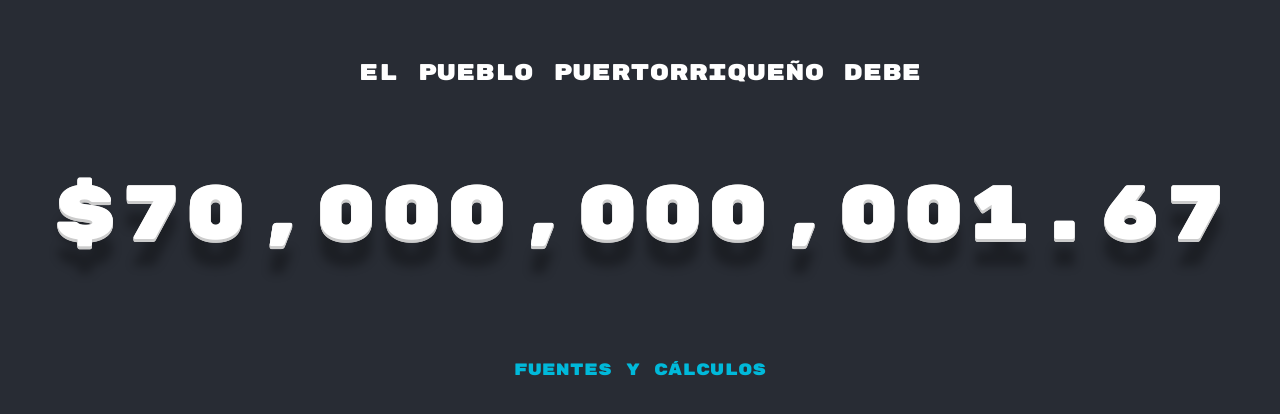
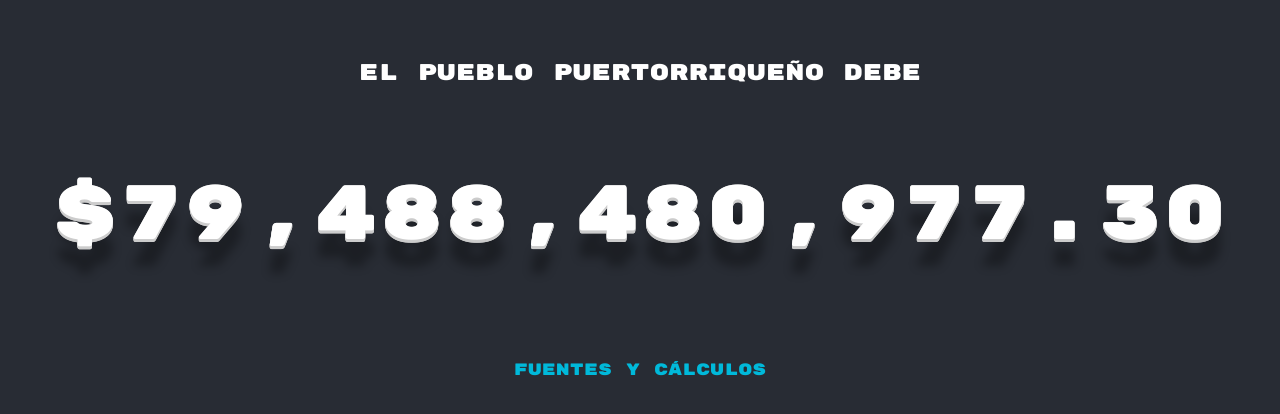
Before and after one commit to cofuente/deuda-publica, a React (Create React App) app: page / in a window 1280 px wide. Shown: the part 192-606 px from the top of the page. Built offline with nearby package versions, Linux system fonts and the light colour scheme.

Commit message:
adjusted interes rates and entrance animations

```diff
--- a/src/App.css
+++ b/src/App.css
@@ -3,6 +3,7 @@
 }
 
 .App-header {
+  -webkit-animation:fade-in 1s cubic-bezier(.39,.575,.565,1.000) both;animation:fade-in 1s cubic-bezier(.39,.575,.565,1.000) both;
   align-items: center;
   background-color: #282c34;
   color: white;
@@ -27,8 +28,7 @@
   text-decoration: none;
 }
 
-.text-pop-up-top{-webkit-animation:text-pop-up-top 656ms cubic-bezier(.39,.575,.565,1.000) .5s both;animation:text-pop-up-top 656ms cubic-bezier(.39,.575,.565,1.000) .5s both;
-}
+.text-pop-up-top{-webkit-animation:text-pop-up-top 656ms cubic-bezier(.39,.575,.565,1.000) 1.5s both;animation:text-pop-up-top 656ms cubic-bezier(.39,.575,.565,1.000) 1.5s both;}
 
 /* ----------------------------------------------
  * Generated by Animista on 2019-1-22 16:10:6
@@ -37,4 +37,6 @@
 
 @keyframes color-change-2x{0%{background:#00B9DA}100%{background:#ED0000}}
 
+@-webkit-keyframes fade-in{0%{opacity:0}100%{opacity:1}}@keyframes fade-in{0%{opacity:0}100%{opacity:1}}
+
 @-webkit-keyframes text-pop-up-top{0%{-webkit-transform:translateY(0);transform:translateY(0);-webkit-transform-origin:50% 50%;transform-origin:50% 50%;text-shadow:none}100%{-webkit-transform:translateY(-21%);transform:translateY(-21%);-webkit-transform-origin:50% 50%;transform-origin:50% 50%;text-shadow:0 0.0043em 0 #ccc,0 0.0087em 0 #ccc,0 0.0130em 0 #ccc,0 0.0174em 0 #ccc,0 0.0217em 0 #ccc,0 0.0261em 0 #ccc,0 0.0304em 0 #ccc,0 0.0348em 0 #ccc,0 0.0391em 0 #ccc,0 0.35em 0.13043em rgba(0,0,0,.3)}}@keyframes text-pop-up-top{0%{-webkit-transform:translateY(0);transform:translateY(0);-webkit-transform-origin:50% 50%;transform-origin:50% 50%;text-shadow:none}100%{-webkit-transform:translateY(-21%);transform:translateY(-21%);-webkit-transform-origin:50% 50%;transform-origin:50% 50%;text-shadow:0 0.0043em 0 #ccc,0 0.0087em 0 #ccc,0 0.0130em 0 #ccc,0 0.0174em 0 #ccc,0 0.0217em 0 #ccc,0 0.0261em 0 #ccc,0 0.0304em 0 #ccc,0 0.0348em 0 #ccc,0 0.0391em 0 #ccc,0 0.35em 0.13043em rgba(0,0,0,.3)}}
--- a/src/Deuda.js
+++ b/src/Deuda.js
@@ -5,37 +5,45 @@ export default class Deuda extends Component {
     constructor(props){
         super(props)
         this.state = {
-            deuda: 70000000000,
-            deudaInicial: 70000000000,
-            initialLoadTime: new Date(),
-            interestRatePerSecond: .00033333333
-            //Anual interest rate /
+            totalInterest: 0,
+            interestIncrements: 0,
+            pageLoad: new Date(),
+            interestRatePerMS: 0.155377980720446479124,  // this should be the anual interest rate (here I used 7) divided by 31536000000, the number of milliseconds in a year
+            dateBaseline: 1487160000000, // mid january 2017 announcement
+            debtBaseline: 7e+10, // 70,000,000,000
         }
         this.componentDidMount = this.componentDidMount.bind(this)
         this.componentWillUnmount = this.componentWillUnmount.bind(this)
         this.tick = this.tick.bind(this)
     }
+
     componentDidMount(){
+      const timeSinceBaseline = this.state.pageLoad-this.state.dateBaseline
+      const totalInterestThusFar = this.state.interestRatePerMS * timeSinceBaseline
+      const interestIncrements = this.state.interestRatePerMS * 100
+      this.setState({totalInterest: totalInterestThusFar, interestIncrements: interestIncrements })
       this.timerID = setInterval(
         () => this.tick(),
         100
       )
     }
+
     componentWillUnmount(){
       clearInterval(this.timerID)
     }
+
     tick(){
       this.setState((state, props) => ({
-        deuda: state.deudaInicial + ((new Date()- state.initialLoadTime) * state.interestRatePerSecond),
+        totalInterest: state.totalInterest + state.interestIncrements,
       }))
     }
 
   render() {
-      const deuda = this.state.deuda.toFixed(2)
+      const deuda = Number(this.state.totalInterest) + this.state.debtBaseline
       return (
         <div className="deuda-container">
           <p className="text-pop-up-top">
-            <CurrencyFormat className="deuda" value={deuda} displayType={'text'} thousandSeparator={true} prefix={'$'}  />
+            <CurrencyFormat className="deuda" value={deuda.toFixed(2)} displayType={'text'} thousandSeparator={true} prefix={'$'}  />
           </p>
         </div>
     )
```
